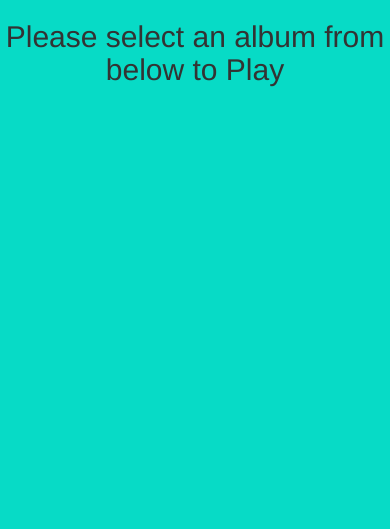
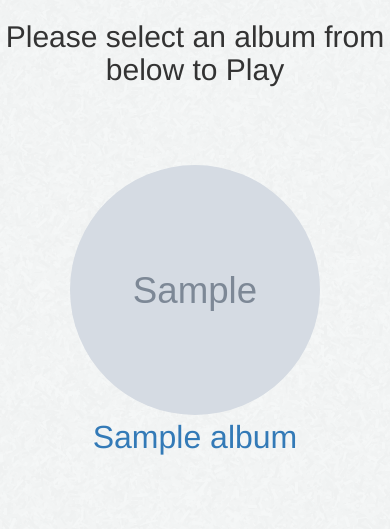
Before and after one commit to NCSUWebClass/fall14-recognize4, a Django app: page / in a window 390 px wide. Shown: the top 529 px of the page. Run offline with Django 3.2, Linux system fonts and the light colour scheme; tables that the repository leaves empty hold one stand-in row (values such as "Sample post"); grey boxes marked "Sample" are stand-in pictures; some libraries are stand-ins or nearby versions.

Commit message:
Modify some styles

```diff
--- a/app/recognize/views.py
+++ b/app/recognize/views.py
@@ -1,7 +1,21 @@
 from django.shortcuts import render
+from recognize_albums.models import Album, Image
 
 def index(request):
-    return render(request, "game/home.html")
+    albums = []
+
+    for album_entry in Album.objects.all():
+        images = []
+
+        for image_entry in Image.objects.filter(album__title=album_entry.title):
+            images.append(image_entry.image.url)
+
+        albums.append({
+            "title": album_entry.title,
+            "images": images
+        })
+
+    return render(request, "game/home.html", {"albums": albums})
 
 def game(request):
     return render(request, "game/recog.html")
--- /dev/null
+++ b/app/static/game/css/site.css
@@ -0,0 +1,14 @@
+body {
+    background: url('../img/paper_fibers.png'); /* from www.subtlepatterns.com */
+}
+
+.album-container {
+    padding: 30px;
+    margin: 10%;
+}
+
+.album-image {
+    width: 250px;
+    height: 250px;
+    border-radius: 50%;
+}
--- a/app/templates/game/home.html
+++ b/app/templates/game/home.html
@@ -2,44 +2,32 @@
 
 <!DOCTYPE html>
 <html>
-
-	<head>
-		<script src="http://code.jquery.com/jquery-latest.min.js"></script>
-		<meta name="viewport" content="width=device-width, initial-scale=1.0">
+    <head>
+        <script src="http://code.jquery.com/jquery-latest.min.js"></script>
+        <meta name="viewport" content="width=device-width, initial-scale=1.0">
 
         <!-- Bootstrap -->
         <link rel="stylesheet" href="https://maxcdn.bootstrapcdn.com/bootstrap/3.3.1/css/bootstrap.min.css">
-	</head>
+        <link rel="stylesheet" href="{% static "game/css/site.css" %}">
+    </head>
+    <body>
+        <h2 class="text-center">Please select an album from below to Play</h2>
 
-	<body style="background-color: #07DBC6">
-		<h2 style="text-align:center">Please select an album from below to Play</h2>
-		<div id="albumList">
-		</div>
-	</body>
-	<script type = "text/javascript" language = "javascript">
+        <div class="row">
+            {% for album in albums %}
+                <div class="col-lg-4 text-center">
+                    <!--<div class="album-container">-->
+                    <div style="padding: 30px; margin: 10%;">
+                    <a href="test/?album={{ album.title }}">
+                        <img src="{{ album.images.0 }}" style="width: 250px; height: 250px; border-radius: 50%;" />
+                        <!--<img src="{{ album.images.0 }}" class="album-image" />-->
+                        <br />
+                        <span style="font-size: 32px;" class="album-caption">{{ album.title }}</span>
+                    </a>
+                    </div>
+                </div>
+            {% endfor %}
+        </div>
 
-			$(document).ready(function() {
-				$.getJSON('http://recognize.bitbutt.io/json/albums', function(data) {
-					var albums = data.albums;
-					for(var i = 0; i < albums.length; i++) {
-						var button = "<div class = \"row\">";
-						button += "<div class=\"col-xs-6 col-md-3\">";
-						button += "<a href=\"test/?album=" + albums[i].title + "\" class=\"thumbnail\">" + albums[i].title;
-						button += "<img src=\"http://recognize.bitbutt.io" + albums[i].images[0] + "\">"
-
-						button += "</a></div></div>"
-						console.log(button);
-						$("#albumList").append(button);
-						console.log(button);
-					}
-
-				});
-			});
-
-
-		</script>
-
-
-
-
+    </body>
 </html>
--- a/app/templates/game/test.html
+++ b/app/templates/game/test.html
@@ -5,6 +5,7 @@
 <html>
 	<head>
 		<link rel="stylesheet" href="https://maxcdn.bootstrapcdn.com/bootstrap/3.3.1/css/bootstrap.min.css">
+        <link rel="stylesheet" href="{% static "game/css/site.css" %}">
 		<link href='http://fonts.googleapis.com/css?family=Raleway+Dots' rel='stylesheet' type='text/css'>
 		<script src="http://code.jquery.com/jquery-latest.min.js"></script>
         <script src="{% static "game/js/pixelcanvas.js" %}"></script>
@@ -15,7 +16,7 @@
 
 
 
-	<body style="background-color:#07DBC6">
+    <body>
 		<audio id="audioControlWrong" hidden="true"></audio>
     	<audio id="audioControlCorrect" hidden="true"></audio>
 
@@ -33,7 +34,7 @@
 			<img id="answerChoice0" width ="100px" height = "100px">
 			<img id="answerChoice1" width ="100px" height = "100px">
 			<img id="answerChoice2" width ="100px" height = "100px"></br>
-			<button><a href="home.html">Go Back</a></button>
+			<a class="btn btn-default" href="/">Go Back</a>
 		</div>
 	</body>
 
```
Also changed, not shown: app/static/game/img/paper_fibers.png (added).
